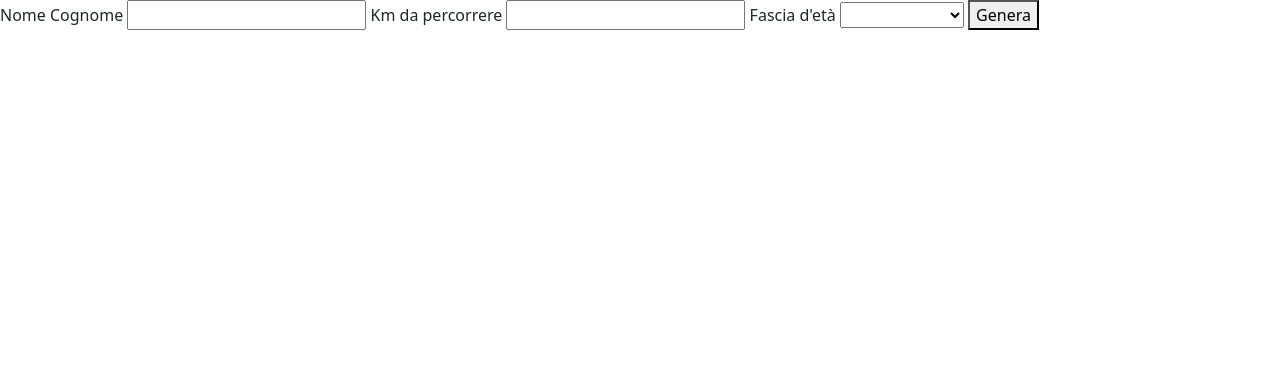
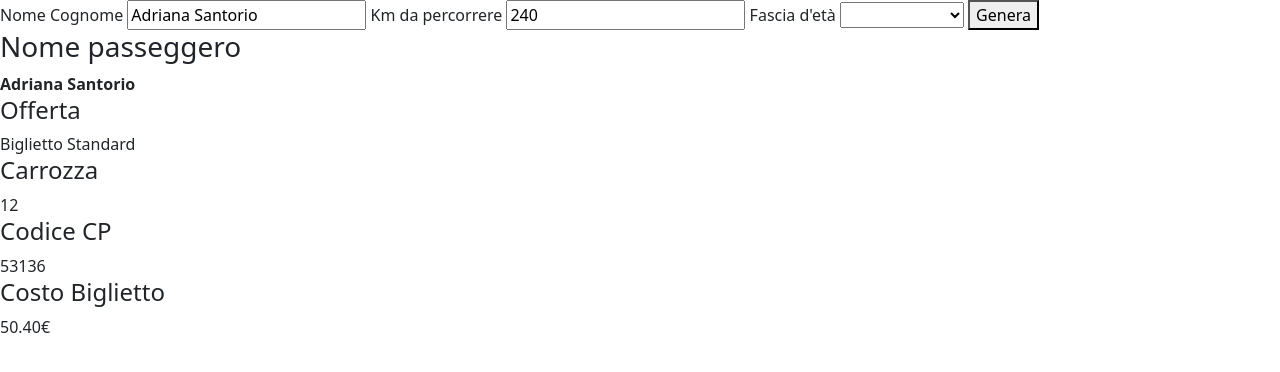
Before and after one commit to AdrianaSantorio/js-biglietto-treno-form, a plain HTML site: page index.html in a window 1280 px wide. Both pictures are taken after a click on the button "Genera". Drawn offline with nearby package versions, Linux system fonts and the light colour scheme.

Commit message:
first draft

```diff
--- a/index.html
+++ b/index.html
@@ -10,21 +10,48 @@
 </head>
 <body>
     <main>
-        <!-- nome -->
+       <section id="ticket-price-calculator">
+            <!-- nome -->
         <label for="name">Nome Cognome</label>
-        <input type="text" id="name" name="name">
+        <input type="text" id="name" name="name" value="Adriana Santorio">
         <!-- kms -->
         <label for="kms"> Km da percorrere</label>
-        <input type="number" id="kms" name="kms">
+        <input type="number" id="kms" name="kms" value="240">
         <!-- fascia d' età -->
         <label for="age">Fascia d'età</label>
         <select name="age" id="age">
             <option></option>
-            <option value="minorenne"> minorenne</option>
-            <option value="maggiorenne"> maggiorenne</option>
+            <option value="underage"> Minorenne</option>
+            <option value="adult"> Maggiorenne</option>
             <option value="over65"> Over 65</option>
         </select>
         <button id="generate">Genera</button>
+       </section>
+       <section id="your-ticket">
+           <div id="passenger-details">
+                <!-- nome passeggero -->
+                <div id="passenger-name">
+                    <h3>Nome passeggero</h3>
+                </div>
+                <!-- Offerta -->
+                <div id="offer-type">
+                    <h4>Offerta</h4>
+                </div>
+                <!-- Carrozza -->
+                <div id="carriage-number">
+                    <h4>Carrozza</h4>
+                </div>
+                <!-- Codice CP -->
+                <div id="cp-code">
+                    <h4>Codice CP</h4>
+                </div>
+                <!-- Costo Biglietto -->
+                <divn id="ticket-price">
+                    <h4>Costo Biglietto</h4>
+                </div>
+           </div>
+       </section>
+
 
     </main>
     <!-- script -->
--- a/js/script.js
+++ b/js/script.js
@@ -20,13 +20,27 @@ Il recap dei dati e l'output del prezzo finale va stampato in pagina (formattato
 
 //* 1 HTML
 
+//4.2 dichiarare le variabili necessarie
+const passengerNameDisplay = document.getElementById('passenger-name');
+const offerDisplay = document.getElementById('offer-type');
+const carriageDisplay = document.getElementById('carriage-number');
+    //4.2.3.1 - determinare il numero della carrozza
+    const carriageNumber = Math.floor(Math.random() * 12 + 1);
+
+const cpCodeDisplay = document.getElementById('cp-code');
+    //4.2.4.1 - determinare il CP code
+    const cpCode = Math.floor(Math.random() * 100000);
+
+const priceDisplay = document.getElementById('ticket-price');
+
+
 //2.1.1 individuare un elemento della pagina
+const generateButton = document.getElementById('generate');
 
-const generateButton = document.getElementById('generate');
 //2.1.2 stabilire un (trigger?)
 generateButton.addEventListener('click', function(){
+
     //2.2 raccogliere le informazioni dal form
-
     const userName = document.getElementById('name').value;
     console.log(userName);
 
@@ -35,4 +49,33 @@ generateButton.addEventListener('click', function(){
 
     const userAge = document.getElementById('age').value;
     console.log(userAge);
-})
+
+    //to do: validazione
+
+    //* 4.1 creare un elemento nell' html
+    // TODO:appendchild?perchè non funge?
+
+    //dichiarare ticket price + determinare il costo biglietto
+    let ticketPrice = (kms * 0.21).toFixed(2);
+
+    //dichiarare variabile tipo offerta
+    let offerType = 'Biglietto Standard';
+
+    //verificare tipo offerta e il prezzo del biglietto
+    if (userAge === 'over65') {
+        offerType = 'Tariffa Senior';
+        ticketPrice = (ticketPrice / 100 * 60).toFixed(2);
+    } else if (userAge === 'underage') {
+        offerType = 'Tariffa Junior';
+        ticketPrice = (ticketPrice /100 * 80).toFixed(2);
+    }
+
+    //stampare in pagina gli elementi richiesti
+    passengerNameDisplay.innerHTML += (`<strong>${userName}</strong>`);
+    offerDisplay.innerHTML += (`<span>${offerType}</span>`)
+    carriageDisplay.innerHTML += (`<span>${carriageNumber}</span>`);
+    cpCodeDisplay.innerHTML += (`<span>${cpCode}</span>`);
+    priceDisplay.innerHTML += (`<span>${ticketPrice}€</span>`);
+
+
+});
```
